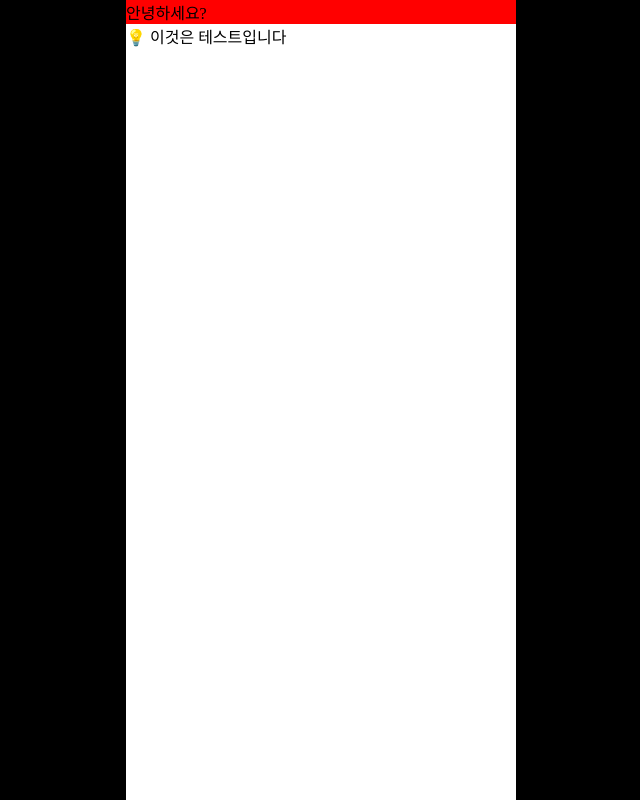
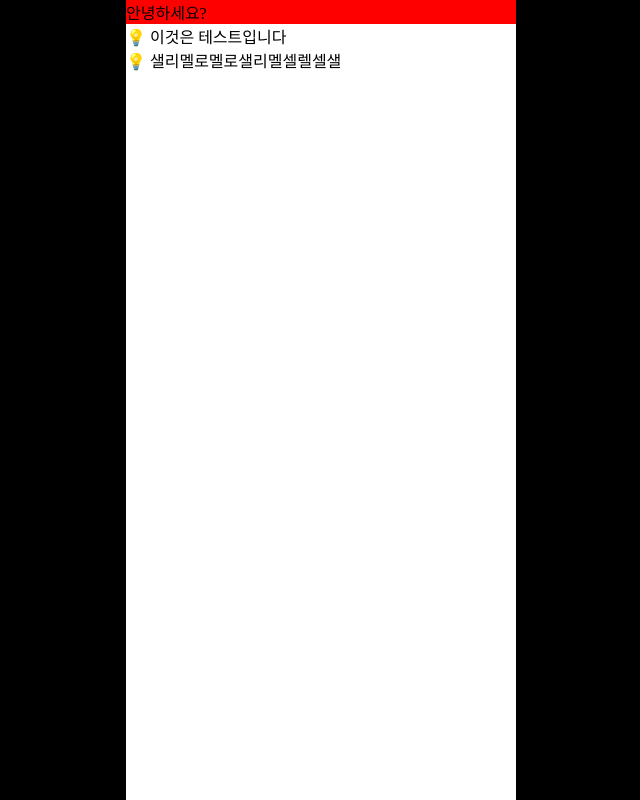
Before and after one commit to sujin9393/yg_fe_ci-cd, a React (Vite) app: page / in a window 1280 px wide. Shown: the whole page, without its empty margins (319-959 px from the left). Built offline with nearby package versions, Linux system fonts and the light colour scheme.

Commit message:
한줄 추가

```diff
--- a/src/App.tsx
+++ b/src/App.tsx
@@ -6,6 +6,8 @@ const App = () => {
     <S.MainContainer>
       <Header />
       <div>💡 이것은 테스트입니다</div>
+      <div>💡 샐리멜로멜로샐리멜셀렐셀샐</div>
+
     </S.MainContainer>
   );
 };
```
